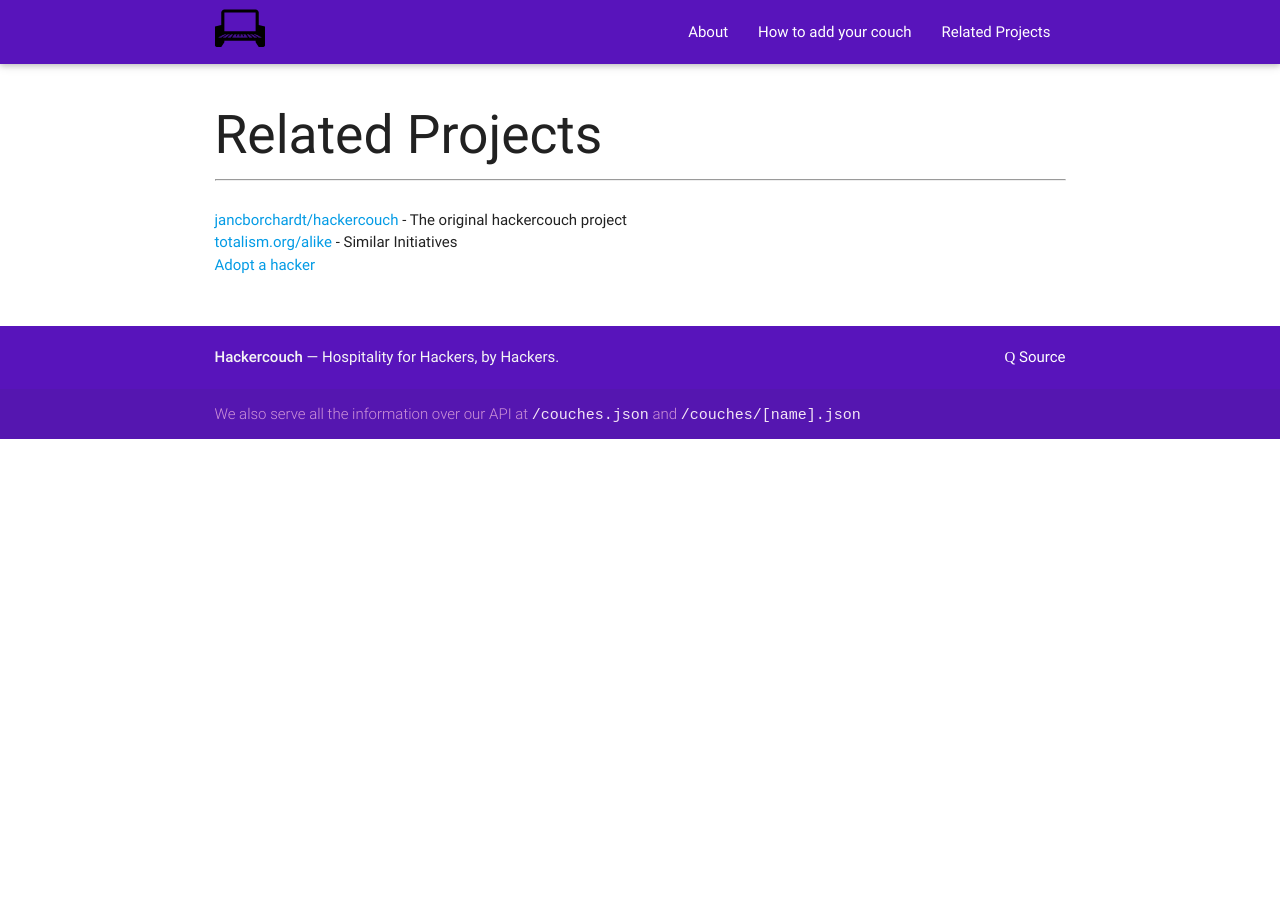
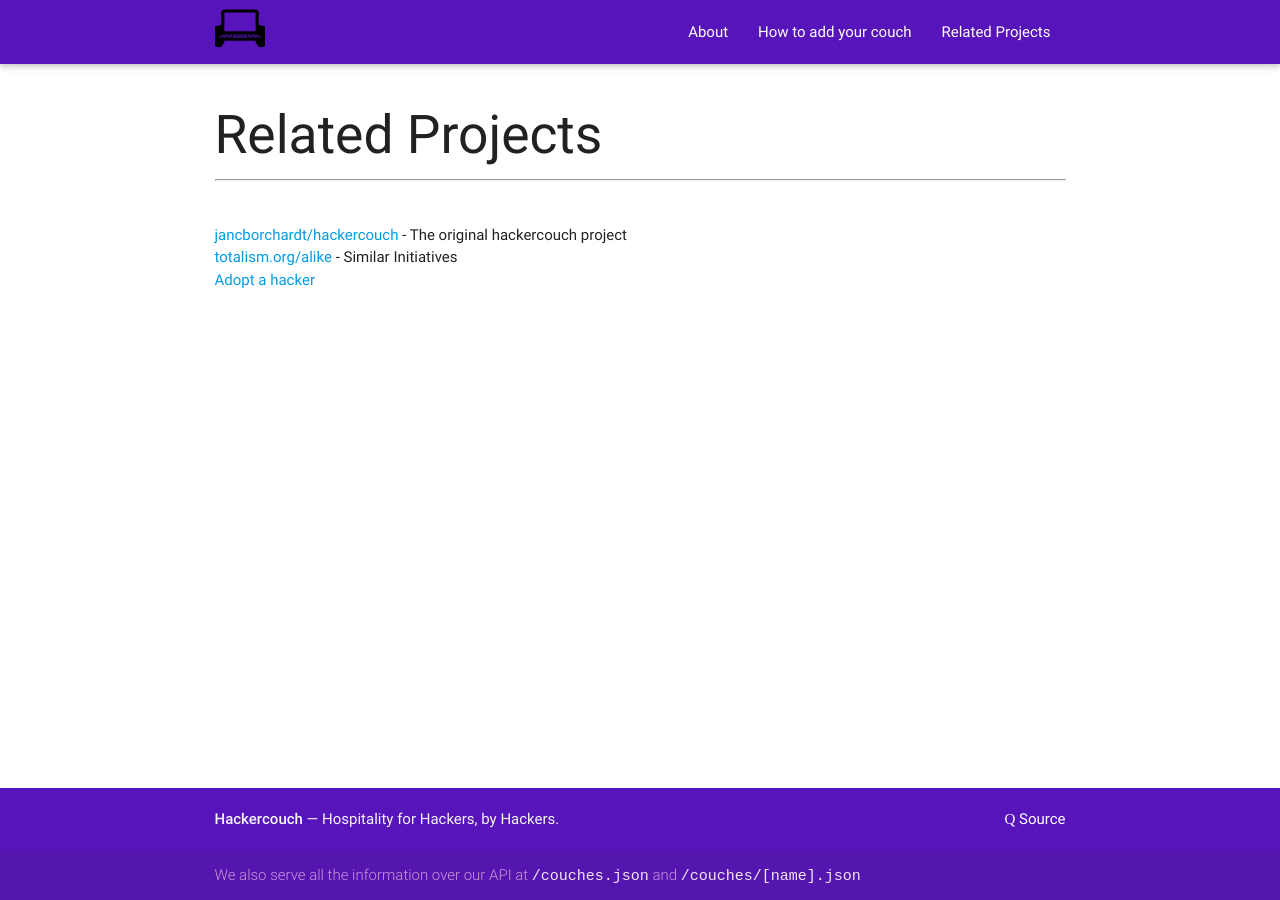
Before and after one commit to hackercouch/hackercouch, a Jekyll site: the page built from related.md, in a window 1280 px wide. Built offline with Jekyll 4.4.1, drawn with Linux system fonts in a browser that asks for light colours; some web fonts are replaced.

Commit message:
Sticky footer

```diff
--- a/_layouts/page.html
+++ b/_layouts/page.html
@@ -15,10 +15,10 @@ layout: default
   </div>
 </header>
 
-<article class="container">
-  <div class="section no-pad-top">
+<main class="container">
+  <article class="section no-pad-top">
     {{ content }}
-  </div>
-</article>
+  </article>
+</main>
 
 {% include footer.html %}
--- /dev/null
+++ b/_sass/_footer.scss
@@ -0,0 +1,12 @@
+
+// Sticky Footer
+// It is important to keep the structure of your page within the 3 HTML5 tags: `<header>`, `<main>`, `<footer>`
+// http://materializecss.com/footer.html#sticky-footer
+ body {
+  display: flex;
+  min-height: 100vh;
+  flex-direction: column;
+}
+main {
+  flex: 1 0 auto;
+}
--- a/css/main.scss
+++ b/css/main.scss
@@ -22,6 +22,7 @@ $grey-color-dark:  darken($grey-color, 25%);
   "tooltip",
   "base",
   "header",
+  "footer",
   "statistics",
   "couch",
   "page_home"
```
Also changed, not shown: _layouts/couch.html (+4 -4 lines), _layouts/list.html (+4 -4 lines).
